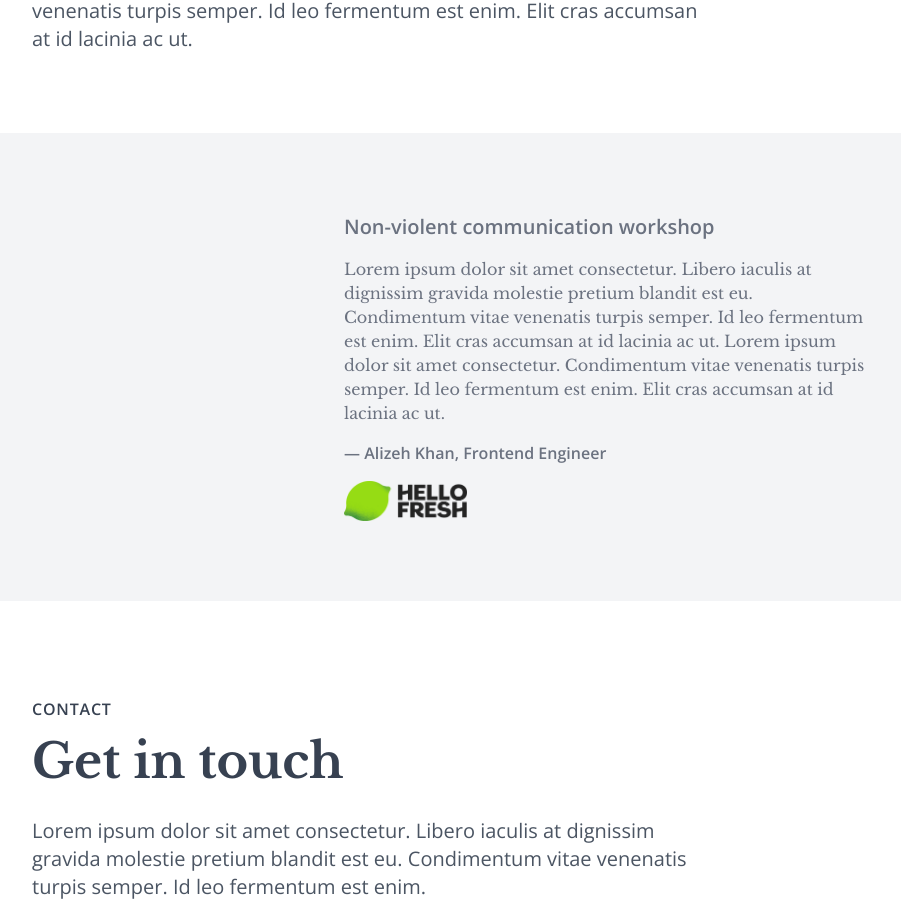
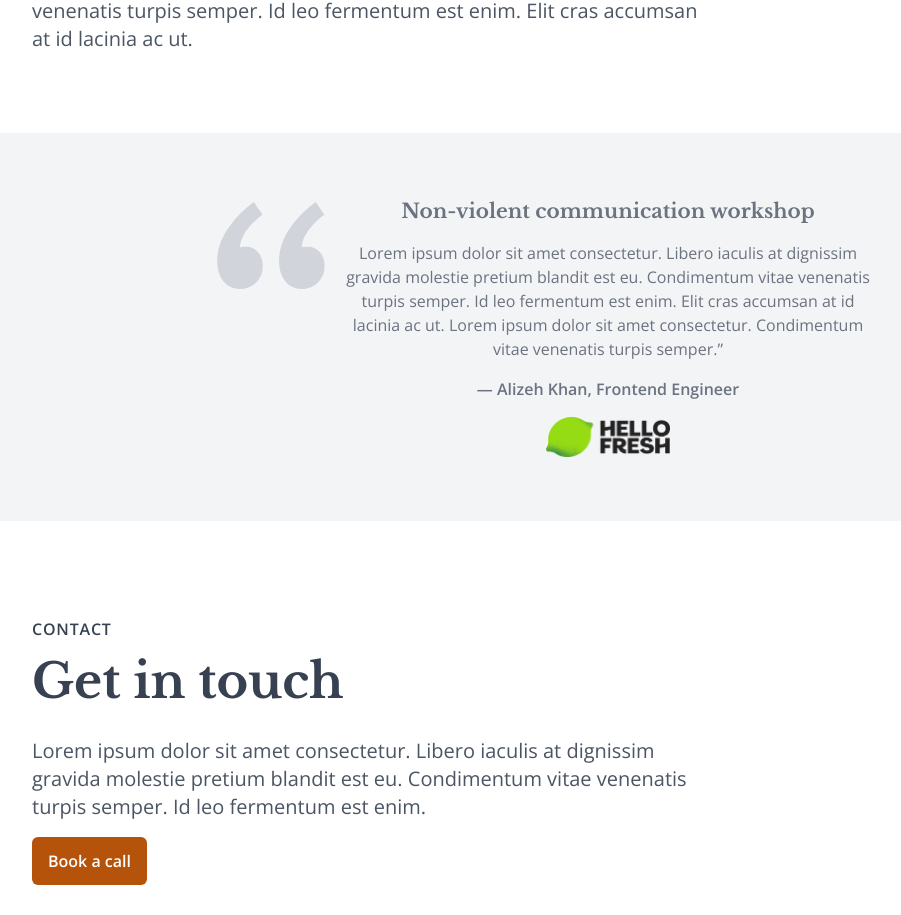
Before and after one commit to alizehkhan/communication-trainer, a React (Vite) app: page / in a window 1280 px wide. Shown: the part 3412-4327 px from the top of the page, without its empty margins (32-933 px from the left). Built offline with nearby package versions, Linux system fonts and the light colour scheme.

Commit message:
feat: testimonial quote

```diff
--- a/src/App.tsx
+++ b/src/App.tsx
@@ -8,7 +8,7 @@ import Quote from './sections/Quote';
 import Workshops from './sections/Workshops';
 import Contact from './sections/Contact';
 import Testimonial from './sections/Testimonial';
-import Footer from './ components/Footer';
+import Footer from './components/Footer';
 
 import './index.css';
 
--- a/src/index.css
+++ b/src/index.css
@@ -53,3 +53,28 @@ header a:hover {
   text-decoration: underline;
   text-underline-offset: 4px;
 }
+
+blockquote {
+  position: relative;
+}
+
+@media screen and (min-width: 720px) {
+  q::before {
+    content: open-quote;
+    font-size: 300px;
+    font-weight: bold;
+    font-family: 'Libre Baskerville', serif;
+    left: -140px;
+    top: -120px;
+    position: absolute;
+    color: rgb(209, 213, 219);
+  }
+}
+
+q::before {
+  content: open-quote;
+}
+
+q::after {
+  content: close-quote;
+}
--- a/src/sections/Hero.tsx
+++ b/src/sections/Hero.tsx
@@ -1,4 +1,4 @@
-import Navigation from '../ components/Navigation';
+import Navigation from '../components/Navigation';
 
 const Hero = ({ refs }: { refs: any }) => {
   return (
--- a/src/sections/Testimonial.tsx
+++ b/src/sections/Testimonial.tsx
@@ -1,20 +1,23 @@
 const Testimonial = () => {
   return (
-    <div className="bg-gray-100 py-20 text-gray-500">
+    <div className="bg-gray-100 py-16 text-gray-500 text-center">
       <div className="max-w-xl mx-auto px-6">
-        <p className="text-xl font-bold mb-4">
+        <p className="text-xl font-bold mb-4 font-serif">
           Non-violent communication workshop
         </p>
-        <p className="font-serif">
-          Lorem ipsum dolor sit amet consectetur. Libero iaculis at dignissim
-          gravida molestie pretium blandit est eu. Condimentum vitae venenatis
-          turpis semper. Id leo fermentum est enim. Elit cras accumsan at id
-          lacinia ac ut. Lorem ipsum dolor sit amet consectetur. Condimentum
-          vitae venenatis turpis semper. Id leo fermentum est enim. Elit cras
-          accumsan at id lacinia ac ut.
-        </p>
-        <p className="font-bold mt-4">— Alizeh Khan, Frontend Engineer</p>
-        <img src="/hellofresh.png" className="h-10 mt-4" alt="" />
+        <blockquote>
+          <q>
+            Lorem ipsum dolor sit amet consectetur. Libero iaculis at dignissim
+            gravida molestie pretium blandit est eu. Condimentum vitae venenatis
+            turpis semper. Id leo fermentum est enim. Elit cras accumsan at id
+            lacinia ac ut. Lorem ipsum dolor sit amet consectetur. Condimentum
+            vitae venenatis turpis semper.
+          </q>
+          <cite className="font-bold mt-4 block">
+            — Alizeh Khan, Frontend Engineer
+          </cite>
+        </blockquote>
+        <img src="/hellofresh.png" className="h-10 mt-4 mx-auto" alt="" />
       </div>
     </div>
   );
```
Also changed, not shown: src/components/Footer.tsx (renamed from src/ components/Footer.tsx), src/components/Navigation.tsx (renamed from src/ components/Navigation.tsx), 1 other file (tests, documents, lock files or other folders).
